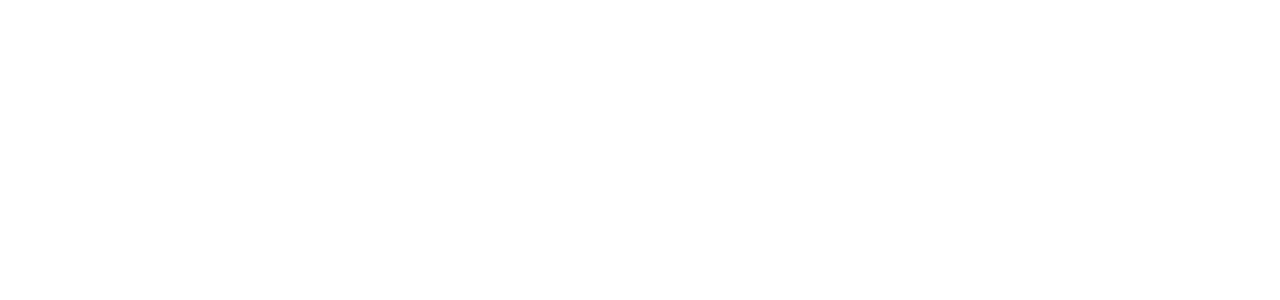
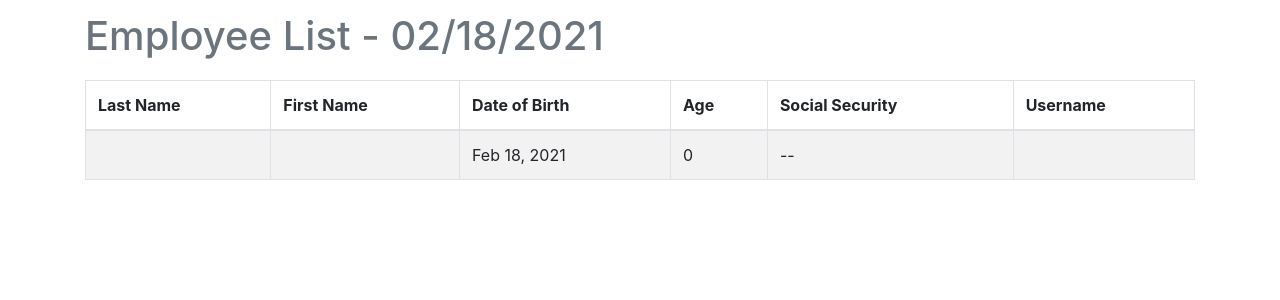
Before and after one commit to blackbear1186/Php_School_Projects, a PHP site: page / in a window 1280 px wide. Before the commit the part shown is empty. Shown: the top 300 px of the page. Run offline with PHP 8.4, Linux system fonts and the light colour scheme; tables that the repository leaves empty or names only in its code hold one stand-in row (values such as "Sample post"); data that the repository does not hold is empty; some libraries are stand-ins or nearby versions.

Commit message:
Display employee Data table

```diff
--- a/lab05/index.php
+++ b/lab05/index.php
@@ -18,3 +18,77 @@
 }
 
 ?>
+<!DOCTYPE html>
+<html>
+    <head>
+        <meta charset="UTF-8">
+        <meta name="viewport" content="width=device-width", initial-scale="1">
+        <title>Johnson - Lab 5</title>
+        <link rel="stylesheet" href="bootstrap.min.css">
+    </head>
+    <body>
+        <div class="container">
+            <table class="table table-bordered table-striped table-hover">
+                <caption style="caption-side: top"><h1>Employee List - <?php echo date('m/d/Y');?></h1></caption>
+                <thead>
+                    <tr>
+                        <th scope="col">Last Name</th>
+                        <th scope="col">First Name</th>
+                        <th scope="col">Date of Birth</th>
+                        <th scope="col">Age</th>
+                        <th scope="col">Social Security</th>
+                        <th scope="col">Username</th>
+                    </tr>
+                </thead>
+                <tbody>
+                    <?php foreach($employees as $employee) : ?>
+                        <?php
+                            $fullName = $employee['employeeName'];
+                            $socialSecurity = $employee['SSN'];
+                            // get the first three digits of the social security number
+                            $first = substr($socialSecurity, 0, 3);
+                            // get the next two digits of the social security number
+                            $second = substr($socialSecurity, 3, 2);
+                            // get the last four digits of the social security number
+                            $third = substr($socialSecurity, 5);
+                            // take all three variables and concatenated them adding two dashes
+                            $formattedSocSecurity = $first . '-' . $second . '-' . $third;
+
+
+                            try {
+                                $dateOfBirth = new DateTime($employee['dateOfBirth']);
+                            } catch (PDOException $e){
+                                $dateOfBirth = $e->getMessage();
+                            }
+                            // format the date of with a three letter month and leading zero for day
+                            $formattedDateOfBirth = $dateOfBirth->format('M d, Y');
+                            // calculate the age by using the date_diff() and d_create to get the difference
+                            // the difference of years from the date of birth to the current date
+                            $age = date_diff($dateOfBirth, date_create(date('Y-m-d')))->format('%y');
+
+                            // find position of the comma in the name
+                            $comma = strpos($fullName, ',');
+                            // get the last name from the string and store in a variable
+                            $lastName = substr($fullName, 0, $comma);
+                            // get the first name from the string and store in a variable
+                            $firstName = substr($fullName, $comma + 2);
+                            // get the first intial of the first name
+                            $userFirstInitial = substr($firstName, 0, 1);
+                            // create a all lower case username
+                            $username =  strtolower($lastName . $userFirstInitial);
+                        ?>
+                        <tr>
+                            <td><?php echo $lastName; ?></td>
+                            <td><?php echo $firstName; ?></td>
+                            <td><?php echo $formattedDateOfBirth;?></td>
+                            <td><?php echo $age;?></td>
+                            <td><?php echo $formattedSocSecurity; ?></td>
+                            <td><?php echo $username; ?></td>
+
+                        </tr>
+                    <?php endforeach;?>
+                </tbody>
+            </table>
+        </div>
+    </body>
+</html>
```
